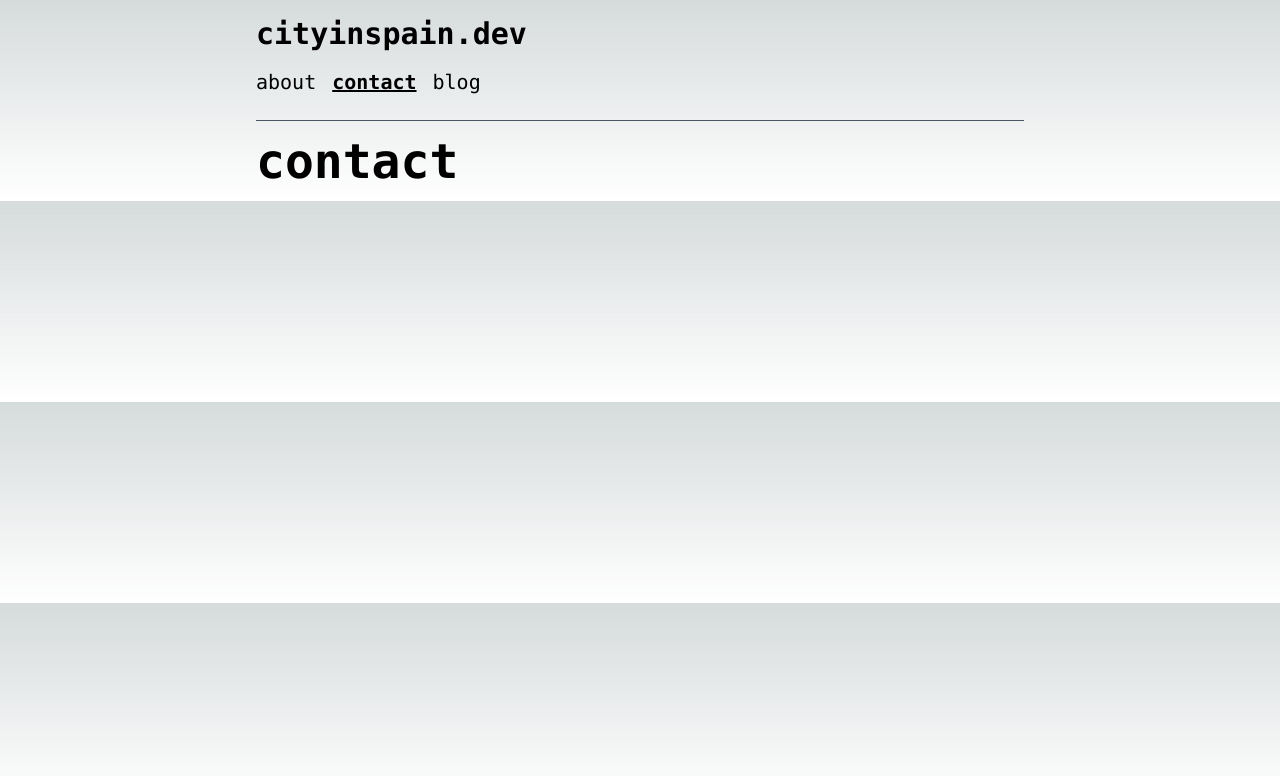
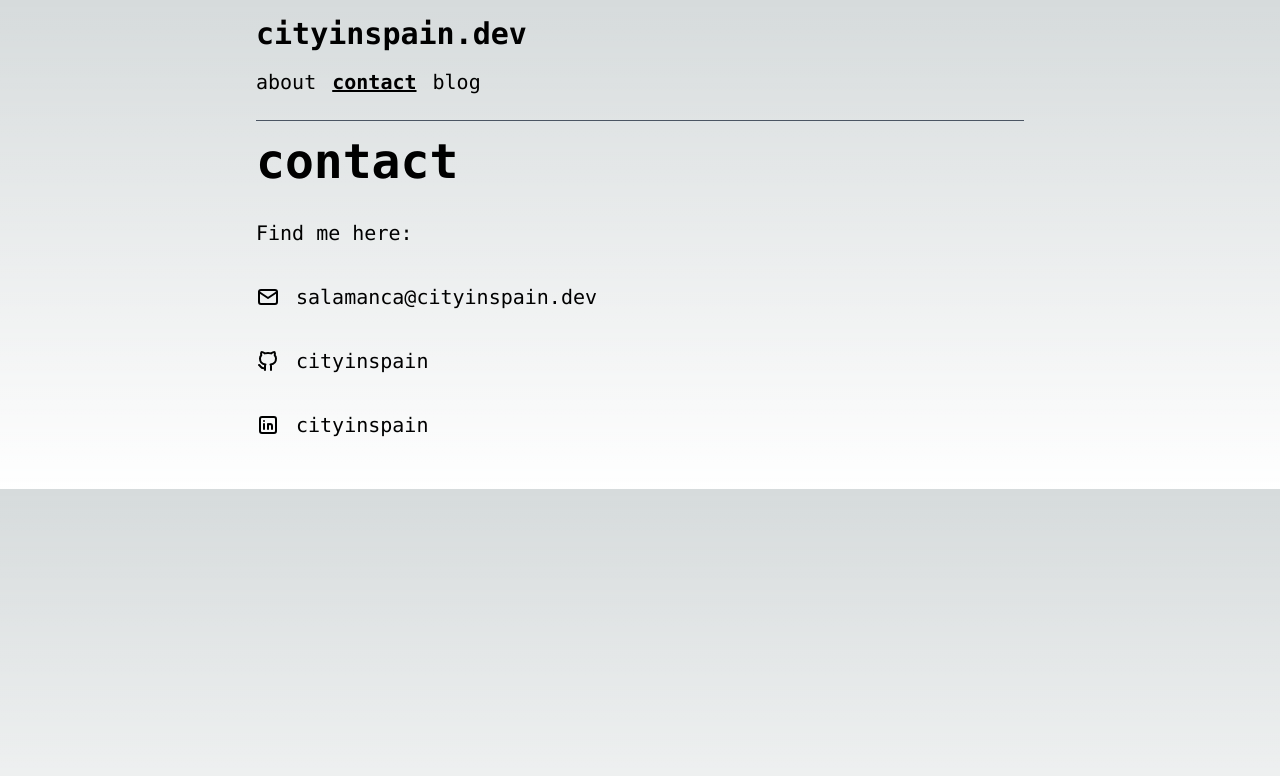
Before and after one commit to cityinspain/cityinspain.dev, a Next.js app: page /contact in a window 1280 px wide. Shown: the top 776 px of the page. Built offline with nearby package versions, Linux system fonts and the light colour scheme.

Commit message:
update contact info

```diff
--- a/package.json
+++ b/package.json
@@ -15,6 +15,7 @@
     "@next/font": "13.1.6",
     "@portabletext/react": "^2.0.1",
     "@sanity/client": "^4.0.1",
+    "@tabler/icons-react": "^2.3.0",
     "@types/node": "18.13.0",
     "@types/react": "18.0.28",
     "@types/react-dom": "18.0.10",
--- a/src/pages/blog/index.tsx
+++ b/src/pages/blog/index.tsx
@@ -23,9 +23,7 @@ export default function BlogPage({ posts }) {
       <PageTitle>blog</PageTitle>
       <ul className="divide-y-0 divide-gray-900 py-8">
         {posts.map((post) => (
-          <>
-            <BlogPostLink key={post.slug.current} post={post} />
-          </>
+          <BlogPostLink key={post.slug.current} post={post} />
         ))}
       </ul>
     </>
--- a/src/pages/contact.tsx
+++ b/src/pages/contact.tsx
@@ -1,13 +1,47 @@
 import PageTitle from "@/components/PageTitle";
+import TextContainer from "@/components/TextContainer";
+import {
+  IconBrandGithub,
+  IconBrandLinkedin,
+  IconBrandTwitter,
+  IconMail,
+} from "@tabler/icons-react";
 import Head from "next/head";
 
 export default function ContactPage() {
+  const methods = [
+    {
+      icon: <IconMail></IconMail>,
+      label: "salamanca@cityinspain.dev",
+      link: "mailto:salamanca@cityinspain.dev",
+    },
+    {
+      icon: <IconBrandGithub></IconBrandGithub>,
+      label: "cityinspain",
+      link: "https://github.com/cityinspain",
+    },
+    {
+      icon: <IconBrandLinkedin></IconBrandLinkedin>,
+      label: "cityinspain",
+      link: "https://linkedin.com/in/cityinspain",
+    },
+  ];
+
   return (
     <>
       <Head>
         <title>contact - cityinspain.dev</title>
       </Head>
       <PageTitle>contact</PageTitle>
+      <TextContainer>
+        Find me here: <br />
+        {methods.map(({ icon, label, link }) => (
+          <div className="flex items-center gap-4" key={link}>
+            {icon}
+            <a href={link}>{label}</a>
+          </div>
+        ))}
+      </TextContainer>
     </>
   );
 }
```
Also changed, not shown: 1 other file (tests, documents, lock files or other folders).
